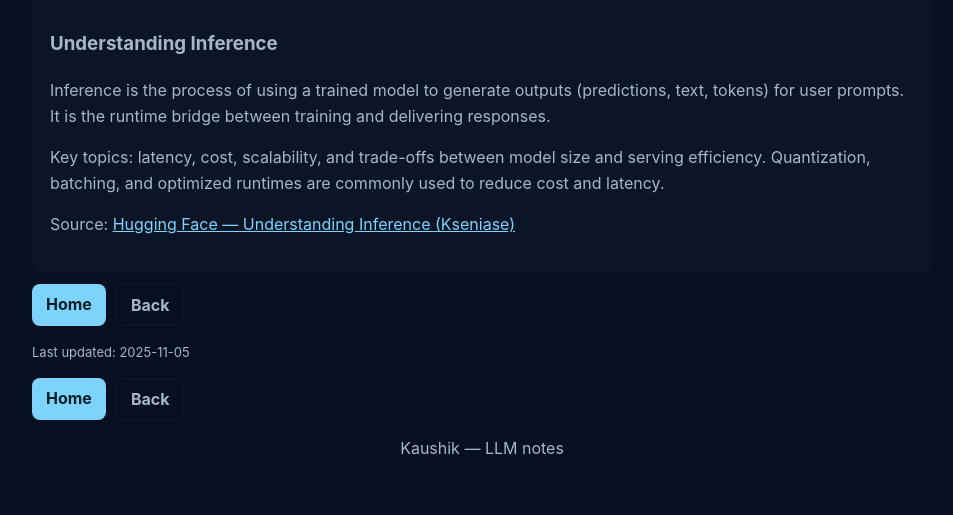
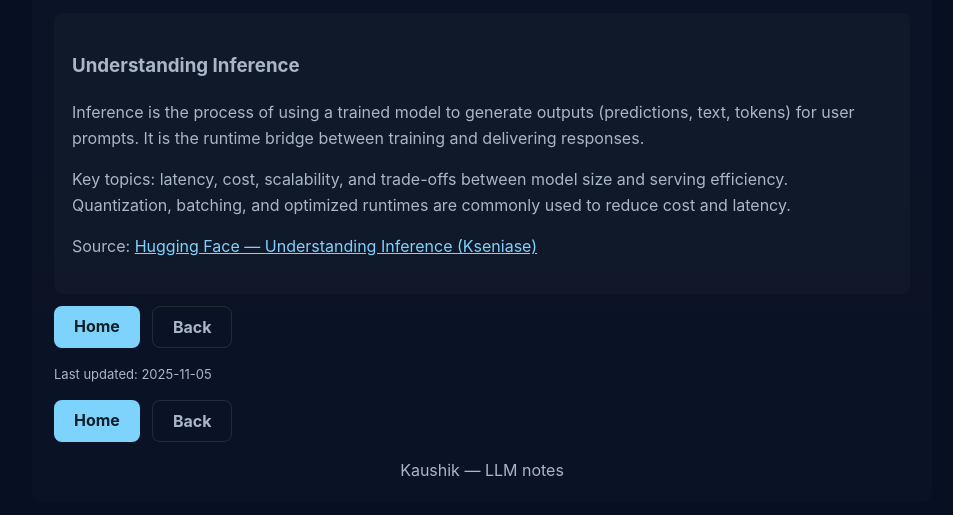
Before and after one commit to kaushiklade/llm-info, a plain HTML site: page 04 LLM Inferencing/04_llm_inferencing.html in a window 1280 px wide. Shown: the part 193-708 px from the top of the page, without its empty margins (158-1111 px from the left). Drawn offline with Linux system fonts and the light colour scheme.

Commit message:
inference updated

```diff
--- a/04 LLM Inferencing/04_llm_inferencing.html
+++ b/04 LLM Inferencing/04_llm_inferencing.html
@@ -1,3 +1,4 @@
+<!-- llm-inference.html -->
 <!doctype html>
 <html lang="en">
 <head>
@@ -19,56 +20,49 @@
     .info{background:rgba(255,255,255,0.02);padding:18px;border-radius:8px;color:var(--muted);line-height:1.7;max-height:60vh;overflow:auto}
 
     /* Button row */
-            .btn-row{display:flex;gap:10px;margin-top:14px}
-            .btn-primary{background:var(--accent);color:#042027;padding:10px 14px;border-radius:8px;text-decoration:none;font-weight:700}
-            .btn-ghost{background:transparent;border:1px solid rgba(255,255,255,0.04);color:var(--muted);padding:10px 14px;border-radius:8px;text-decoration:none;font-weight:700}
+    .btn-row{display:flex;flex-direction:row;gap:12px;margin-top:14px;justify-content:flex-start}
+    .btn-primary{background:var(--accent);color:#042027;padding:10px 20px;border-radius:8px;text-decoration:none;font-weight:700;display:inline-block}
+    .btn-ghost{background:transparent;border:1px solid rgba(255,255,255,0.1);color:var(--muted);padding:10px 20px;border-radius:8px;text-decoration:none;font-weight:700;display:inline-block}
+    .btn-primary:hover, .btn-ghost:hover{transform:translateY(-2px);transition:0.2s}
 
     footer{margin-top:18px;text-align:center;color:var(--muted)}
 
-            @media (max-width:700px){.btn-row{flex-direction:column}}
+    @media (max-width:700px){.btn-row{flex-direction:column;align-items:flex-start}}
   </style>
 </head>
 <body>
   <div class="wrap">
+    <div class="card">
       <h1>LLM Inference — Notes</h1>
       <p class="lead">Below is the information you mentioned from the Hugging Face article. Paste or edit the text inside the <code>.info</code> container — that is where the article text should live.</p>
 
       <!-- TOP content block -->
       <div class="info" id="hf-content">
-                <!-- Paste the Hugging Face article text here (or summary). -->
-                <!-- Example placeholder: -->
         <h3>Understanding Inference</h3>
         <p>Inference is the process of using a trained model to generate outputs (predictions, text, tokens) for user prompts. It is the runtime bridge between training and delivering responses.</p>
         <p>Key topics: latency, cost, scalability, and trade-offs between model size and serving efficiency. Quantization, batching, and optimized runtimes are commonly used to reduce cost and latency.</p>
         <p>Source: <a class="link" href="https://huggingface.co/blog/Kseniase/inference" target="_blank">Hugging Face — Understanding Inference (Kseniase)</a></p>
       </div>
 
-
       <!-- Buttons directly under the info block -->
       <div class="btn-row" style="margin-top:12px">
-                <a class="btn-primary" href="/index.html">Home</a>
+        <a class="btn-primary" href="index.html">Home</a>
         <a class="btn-ghost" href="#" id="back-btn-top">Back</a>
       </div>
 
+      <div style="margin-top:18px;color:var(--muted);font-size:13px">Last updated: 2025-11-05</div>
 
-            <!-- Additional notes or metadata -->
-            <div style="margin-top:18px;color:var(--muted);font-size:13px">Last updated: <!-- manually update date --> 2025-11-05</div>
-
-
-            <!-- Bottom buttons (duplicate) -->
+      <!-- Bottom buttons -->
       <div style="margin-top:18px" class="btn-row">
-                <a class="btn-primary" href="/index.html">Home</a>
+        <a class="btn-primary" href="index.html">Home</a>
         <a class="btn-ghost" href="#" id="back-btn-bottom">Back</a>
       </div>
-
 
       <footer style="margin-top:18px">Kaushik — LLM notes</footer>
     </div>
   </div>
 
-
   <script>
-            // Back button behavior: if there is a referrer from same origin and history length > 1, go back; otherwise go to index.html
     function smartBack(){
       try{
         var ref = document.referrer;
@@ -76,10 +70,10 @@
         if(sameOrigin && history.length > 1){
           history.back();
         } else {
-                        location.href = '/index.html';
+          location.href = 'index.html';
         }
       }catch(e){
-                    location.href = '/index.html';
+        location.href = 'index.html';
       }
     }
     document.getElementById('back-btn-top').addEventListener('click', function(e){ e.preventDefault(); smartBack(); });
```
Lines whose indentation alone changed are shown as unchanged.
